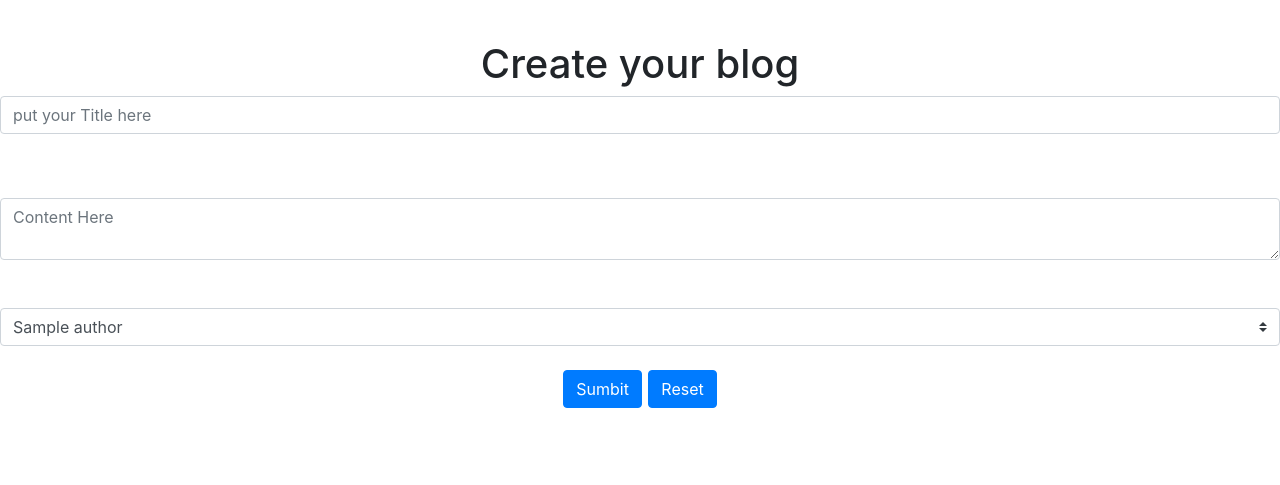
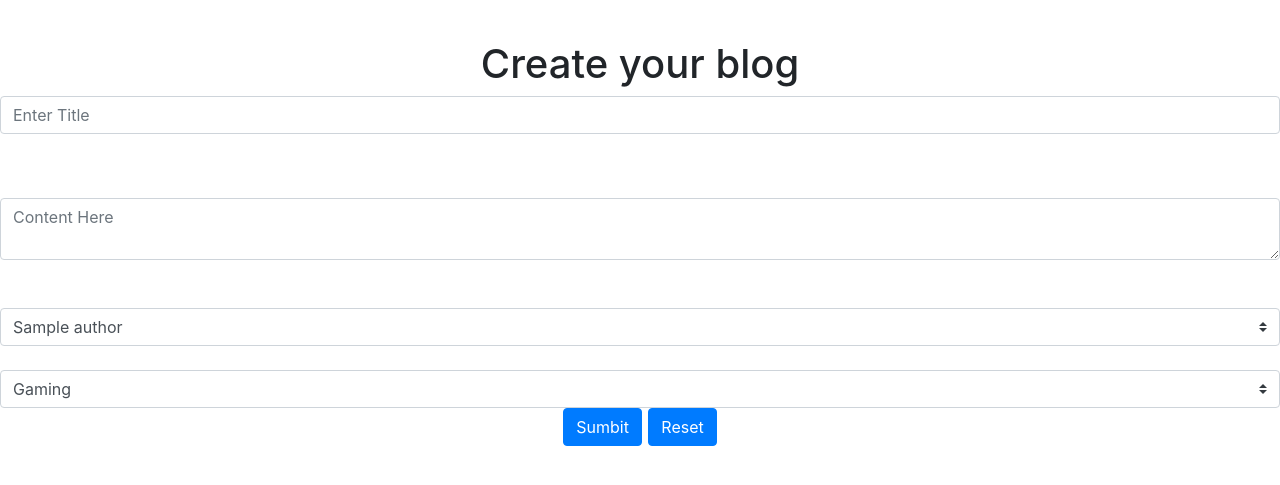
Before and after one commit to Abhishek-Khanduri/Blog-Application, a Django app: page /article in a window 1280 px wide. Shown: the part 56-541 px from the top of the page. Run offline with Django 3.2, Linux system fonts and the light colour scheme; tables that the repository leaves empty hold one stand-in row (values such as "Sample post"); some libraries are stand-ins or nearby versions.

Commit message:
added category to the blog

```diff
--- a/main/models.py
+++ b/main/models.py
@@ -1,6 +1,9 @@
 from django.db import models
+from django.forms.widgets import Widget
+from django.core.exceptions import ValidationError
 
 # Create your models here.
+
 class Author(models.Model):
     name = models.CharField(max_length=40)
 
@@ -12,6 +15,7 @@ class Article(models.Model):
     createdAt=models.DateTimeField(auto_now_add=True)
     content=models.TextField()
     authors=models.ManyToManyField('Author')
+    category = models.CharField(max_length=255, default="Gaming")
 
     def __str__(self):
         return self.title
--- a/main/views.py
+++ b/main/views.py
@@ -33,13 +33,16 @@ def create_article(request):
     if request.method == "POST":
         article_data = {
             "title": request.POST['title'],
-            "content": request.POST['content']
+            "content": request.POST['content'],
+            "category":request.POST['category']
         }
         article = models.Article.objects.create(**article_data)
         author =  models.Author.objects.filter(pk = request.POST['author'])
         article.authors.set(author)
         context["success"]=True
     return render(request,'main/create_article.html',context)
+
+
 def create_author(request):
     create_auth = forms.CreateAuthor()
     if request.method == "POST":
--- a/templates/main/create_article.html
+++ b/templates/main/create_article.html
@@ -53,7 +53,7 @@
       <form action ="" method="POST">
         <div class="form-group ">
           {% csrf_token %}
-          <input type="text" name="title" class="form-control" placeholder="put your Title here"><br><br>
+          <input type="text" name="title" class="form-control" placeholder="Enter Title"><br><br>
           </div>
           <textarea style="max-width: 100%;" name="content" class="form-control" placeholder="Content Here"></textarea><br><br>
           <select name ="author" select class="custom-select mr-sm-2" class="sr-only" required>
@@ -61,6 +61,12 @@
                   <option value ="{{ author.id }}">{{ author.name }}</option>
               {% endfor %}
           </select> <br><br>
+          <select name="category" class="custom-select mr-sm-2" class="sr-only" required>
+            <option value="gaming">Gaming</option>
+            <option value="coding">Coding</option>
+            <option value="sports">Sports</option>
+            <option value="entertainment">Entertainment</option>
+          </select>
           <h4 style="text-align:center;"><button type="sumbit" class="btn btn-primary mb-2">Sumbit</button>
             <button type="reset" class="btn btn-primary mb-2">Reset</button></h4>
         </div>
```
Also changed, not shown: main/migrations/0003_article_category.py (added).
